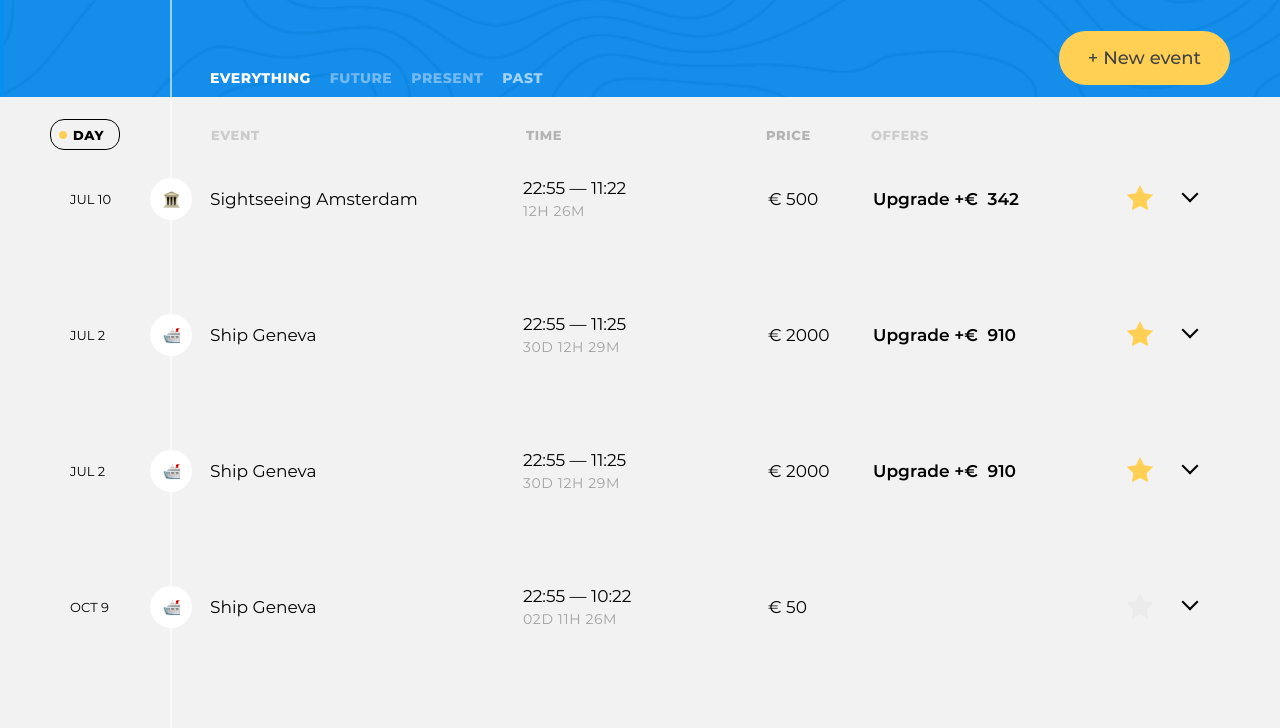
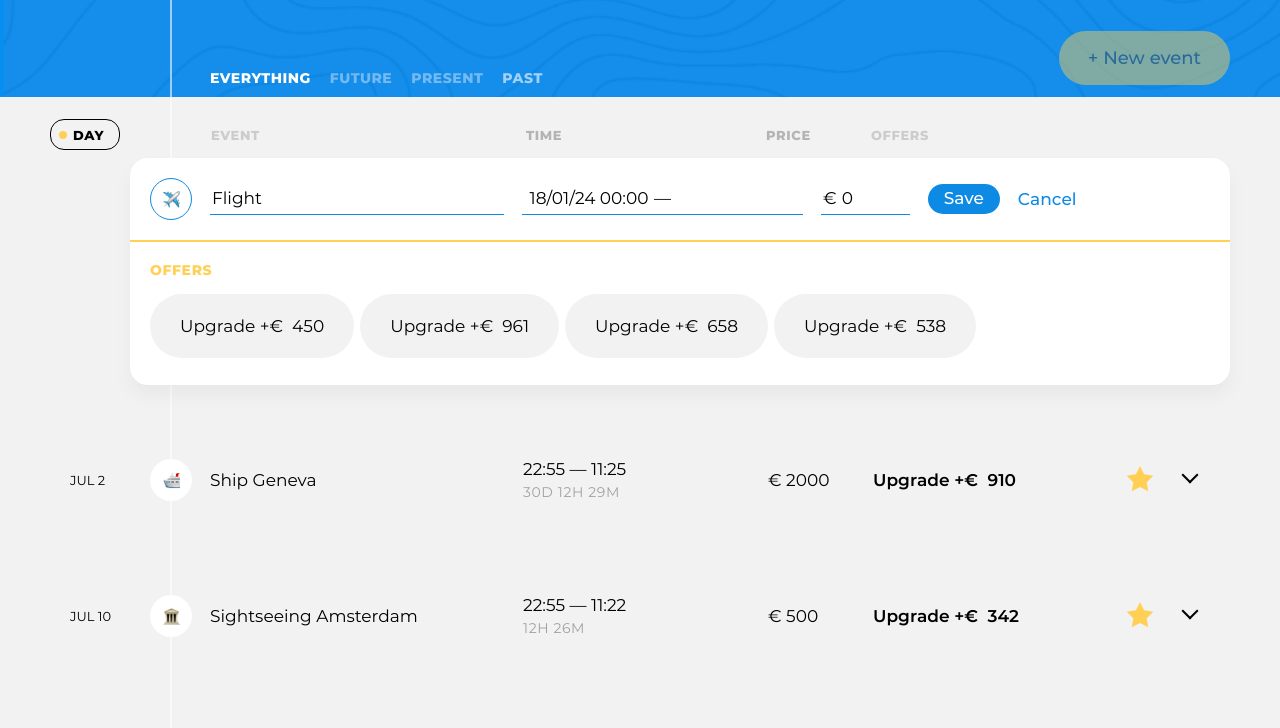
Before and after one commit to htmlacademy-ecmascript/1439495-big-trip-22, a website built with webpack: page public/index.html in a window 1280 px wide. Both pictures are taken after a click on the button "New event". Shown: the part 68-796 px from the top of the page. Built offline with nearby package versions, Linux system fonts and the light colour scheme.

Commit message:
Реализовала добавление точки маршрута

```diff
--- a/public/index.html
+++ b/public/index.html
@@ -22,7 +22,7 @@
             </div>
           </div>
 
-          <button class="trip-main__event-add-btn  btn  btn--big  btn--yellow" type="button">New event</button>
+
         </div>
       </div>
     </header>
--- a/src/main.js
+++ b/src/main.js
@@ -15,7 +15,7 @@ const offersModel = new OffersModel();
 const destinationsModel = new DestinationsModel();
 const filterModel = new FilterModel();
 
-const tripListPresenter = new TripListPresenter(contentContainerElement, eventsModel, offersModel, destinationsModel, filterModel);
+const tripListPresenter = new TripListPresenter(contentContainerElement, headerContainerElement, eventsModel, offersModel, destinationsModel, filterModel);
 const headerPresenter = new HeaderPresenter(headerContainerElement, eventsModel, destinationsModel);
 const filterPresenter = new FilterPresenter(filterContainerElement, eventsModel, filterModel);
 
--- /dev/null
+++ b/src/presenter/new-point-presenter.js
@@ -0,0 +1,43 @@
+import { UpdateType, UserAction } from '../const';
+import { RenderPosition, remove, render } from '../framework/render';
+import { getRandomNumber } from '../utils';
+import AddPointView from '../view/add-point-view';
+
+
+export default class NewPointPresenter {
+  #container = null;
+  #offers = null;
+  #destinations = null;
+  #handleDataChange = null;
+  #handleResetForm = null;
+  #addPointFormComponent = null;
+
+  constructor({container, offers, destinations, onDataChange, onResetForm}) {
+    this.#container = container;
+    this.#offers = offers;
+    this.#destinations = destinations;
+    this.#handleDataChange = onDataChange;
+    this.#handleResetForm = onResetForm;
+  }
+
+  init() {
+    this.#addPointFormComponent = new AddPointView({
+      offers: this.#offers,
+      destinations: this.#destinations,
+      onFormSubmit: this.#handleFormSubmit,
+      onFormReset: this.#closeAddPointForm,
+    });
+    render(this.#addPointFormComponent, this.#container, RenderPosition.AFTERBEGIN);
+  }
+
+  #handleFormSubmit = (point) => {
+    //пока нет сервера пусть будет такое id
+    this.#handleDataChange(UserAction.ADD_EVENT, UpdateType.MAJOR, {id: getRandomNumber(), ...point});
+    this.#closeAddPointForm();
+  };
+
+  #closeAddPointForm = () => {
+    remove(this.#addPointFormComponent);
+    this.#handleResetForm();
+  };
+}
--- a/src/presenter/point-presenter.js
+++ b/src/presenter/point-presenter.js
@@ -107,7 +107,6 @@ export default class PointPresenter {
   };
 
   #favoriteBtnClickHandler = () => {
-    //this.#handleDataChange({...this.#point, isFavorite: !this.#point.isFavorite});
     this.#handleDataChange(UserAction.UPDATE_EVENT, UpdateType.PATCH, {...this.#point, isFavorite: !this.#point.isFavorite});
   };
 
@@ -116,7 +115,6 @@ export default class PointPresenter {
   };
 
   #editFormSubmitHandler = (point) => {
-    //this.#handleDataChange(point);
     this.#handleDataChange(UserAction.UPDATE_EVENT, UpdateType.MINOR, point);
     this.#replaceEditFormToPoint();
     document.removeEventListener('keydown', this.#escapeKeydownHandler);
--- a/src/presenter/trip-list-presenter.js
+++ b/src/presenter/trip-list-presenter.js
@@ -4,13 +4,17 @@ import { remove, render } from '../framework/render.js';
 import EmptyListView from '../view/empty-list-view.js';
 import PointPresenter from './point-presenter.js';
 import { filter, sort } from '../utils.js';
-import { NoEventsTexts, SortTypes, UpdateType, UserAction } from '../const.js';
+import { FilterTypes, NoEventsTexts, SortTypes, UpdateType, UserAction } from '../const.js';
+import NewEventBtnView from '../view/new-event-btn-view.js';
+import NewPointPresenter from './new-point-presenter.js';
 
 export default class TripListPresenter {
   #tripListComponent = new ListView();
   #noEventsComponent = null;
   #sortComponent = null;
+  #addBtnComponent = null;
   #listContainer = null;
+  #btnContainer = null;
   #eventsModel = null;
   #offersModel = null;
   #destinationsModel = null;
@@ -18,8 +22,9 @@ export default class TripListPresenter {
   #currentSortType = SortTypes.DAY;
   #pointPresenters = new Map();
 
-  constructor(listContainer, eventsModel, offersModel, destinationsModel, filterModel) {
+  constructor(listContainer, buttonContainer, eventsModel, offersModel, destinationsModel, filterModel) {
     this.#listContainer = listContainer;
+    this.#btnContainer = buttonContainer;
     this.#eventsModel = eventsModel;
     this.#offersModel = offersModel;
     this.#destinationsModel = destinationsModel;
@@ -31,6 +36,7 @@ export default class TripListPresenter {
 
   get events() {
     const filteredEvents = filter[this.#filterModel.filter](this.#eventsModel.events);
+    sort[this.#currentSortType](filteredEvents);
     return filteredEvents;
   }
 
@@ -43,27 +49,20 @@ export default class TripListPresenter {
   }
 
   init() {
+    this.#addBtnComponent = new NewEventBtnView({onBtnClick: this.#handleAddPointBtnClick});
+    render(this.#addBtnComponent, this.#btnContainer);
     this.#renderFullPointsBoard();
   }
 
   #renderSortList() {
-    if (this.#sortComponent) {
-      remove(this.#sortComponent);
-    }
     this.#sortComponent = new SortView({onSortChange: this.#handleSortChange, currentSortType: this.#currentSortType});
     render(this.#sortComponent, this.#listContainer);
   }
 
   #renderFullPointsBoard() {
     if (this.events.length === 0) {
-      if (this.#sortComponent) {
-        remove(this.#sortComponent);
-      }
       this.#renderNoEventsComponent();
       return;
-    }
-    if (this.#noEventsComponent) {
-      remove(this.#noEventsComponent);
     }
     this.#renderSortList();
     this.#renderPoints();
@@ -71,18 +70,20 @@ export default class TripListPresenter {
 
   #renderPoints() {
     render(this.#tripListComponent, this.#listContainer);
-    sort[this.#currentSortType](this.events);
     for (let i = 0; i < this.events.length; i++) {
       this.#renderPoint(this.events[i]);
     }
   }
 
   #renderNoEventsComponent() {
-    if (this.#noEventsComponent) {
-      remove(this.#noEventsComponent);
-    }
     this.#noEventsComponent = new EmptyListView({text: NoEventsTexts[this.#filterModel.filter]});
     render(this.#noEventsComponent, this.#listContainer);
+  }
+
+  #clearFullBoard() {
+    remove(this.#noEventsComponent);
+    remove(this.#sortComponent);
+    this.#clearPointsBoard();
   }
 
   #clearPointsBoard() {
@@ -121,11 +122,11 @@ export default class TripListPresenter {
         this.#pointPresenters.get(data.id).init(data);
         break;
       case UpdateType.MINOR:
-        this.#clearPointsBoard();
+        this.#clearFullBoard();
         this.#renderFullPointsBoard();
         break;
       case UpdateType.MAJOR:
-        this.#clearPointsBoard();
+        this.#clearFullBoard();
         this.#renderFullPointsBoard();
         break;
     }
@@ -146,4 +147,22 @@ export default class TripListPresenter {
     }
   };
 
+  #handleAddPointBtnClick = () => {
+    this.#addBtnComponent.element.disabled = true;
+    const newPointPresenter = new NewPointPresenter({
+      container: this.#tripListComponent.element,
+      offers: this.offers,
+      destinations: this.destinations,
+      onDataChange: this.#handleViewAction,
+      onResetForm: this.#handleNewEventFormClose
+    });
+    this.#currentSortType = SortTypes.DAY;
+    this.#filterModel.setFilter(UpdateType.MAJOR, FilterTypes.EVERYTHING);
+    newPointPresenter.init();
+  };
+
+  #handleNewEventFormClose = () => {
+    this.#addBtnComponent.element.disabled = false;
+  };
+
 }
--- a/src/view/add-point-view.js
+++ b/src/view/add-point-view.js
@@ -1,39 +1,97 @@
-import { EVENT_TYPES } from '../const.js';
-import AbstractView from '../framework/view/abstract-view.js';
+import { DateFormats, EVENT_TYPES } from '../const.js';
+import AbstractStatefulView from '../framework/view/abstract-stateful-view.js';
+import flatpickr from 'flatpickr';
+import 'flatpickr/dist/flatpickr.min.css';
 
-function createAddPointFormTemplate(offers, destinations) {
+const POINT_TEMPLATE = {
+  price: 0,
+  dateFrom: '',
+  dateTo: '',
+  destination: '',
+  isFavorite: false,
+  offers: [],
+  type: 'flight'
+};
 
-  const renderEventTypesList = EVENT_TYPES.map((type) => (`
-    <div class="event__type-item">
-      <input id="event-type-${type}-1" class="event__type-input  visually-hidden" type="radio" name="event-type" value="${type}">
-      <label class="event__type-label  event__type-label--${type}" for="event-type-${type}-1">${type}</label>
-    </div>
-  `)).join('');
-  const renderDestinationsList = destinations.map((dest) => `<option value="${dest.name}"></option>`).join('');
+function createPointTypesTemplate(type) {
+  return (
+    EVENT_TYPES.map((eventType) => (
+      `<div class="event__type-item">
+        <input
+          id="event-type-${eventType}-1"
+          class="event__type-input  visually-hidden"
+          type="radio"
+          name="event-type"
+          value="${eventType}"
+          ${eventType === type ? 'checked' : ''}>
+        <label class="event__type-label  event__type-label--${eventType}" for="event-type-${eventType}-1">${eventType}</label>
+      </div>`
+    )).join('')
+  );
+}
 
-  const renderOffersForType = (type = 'flight') => {
-    const typeOffers = offers.find((offer) => offer.type === type);
-    if (!typeOffers) {
-      return '';
-    }
-    return (`
-      <section class="event__section  event__section--offers">
-        <h3 class="event__section-title  event__section-title--offers">Offers</h3>
-          <div class="event__available-offers">
-          ${typeOffers.offers.map((offer) => `
-            <div class="event__offer-selector">
-                <input class="event__offer-checkbox  visually-hidden" id="event-offer-luggage-${offer.id}" type="checkbox" name="event-offer-luggage">
-                <label class="event__offer-label" for="event-offer-luggage-${offer.id}">
+function createAvaliableOffersTemplate(pointTypeOffers, offers) {
+  return (
+    pointTypeOffers.offers.map((offer) => (
+      `<div class="event__offer-selector">
+        <input
+          class="event__offer-checkbox  visually-hidden"
+          id="event-offer-${offer.title}-${offer.id}"
+          type="checkbox"
+          name="event-offer-${offer.title}"
+          data-id="${offer.id}"
+          ${offers.includes(offer.id) ? 'checked' : ''}>
+        <label class="event__offer-label" for="event-offer-${offer.title}-${offer.id}">
           <span class="event__offer-title">${offer.title}</span>
           &plus;&euro;&nbsp;
           <span class="event__offer-price">${offer.price}</span>
         </label>
+      </div>`
+    )
+    ).join('')
+  );
+}
+
+function createOffersSectionTemplate(allOffers, checkedOffers, type) {
+  const pointTypeOffers = allOffers.find((offer) => offer.type === type);
+  if (pointTypeOffers.length === 0) {
+    return '';
+  }
+  return (
+    `<section class="event__section  event__section--offers">
+      <h3 class="event__section-title  event__section-title--offers">Offers</h3>
+
+        <div class="event__available-offers">
+          ${createAvaliableOffersTemplate(pointTypeOffers, checkedOffers)}
         </div>
-          `).join('')}
+    </section>`
+  );
+}
+
+function createDestinationSectionTemplate(destinationInfo) {
+  if (!destinationInfo) {
+    return '';
+  }
+  return (
+    `<section class="event__section  event__section--destination">
+      <h3 class="event__section-title  event__section-title--destination">Destination</h3>
+      <p class="event__destination-description">${destinationInfo.description}</p>
+
+      <div class="event__photos-container">
+        <div class="event__photos-tape">
+          ${destinationInfo.pictures.map((image) => `<img class="event__photo" src="${image.src}" alt="${image.description}">`).join('')}
         </div>
-      </section>
-    `);
-  };
+      </div>
+    </section>`
+  );
+}
+
+function createAddPointFormTemplate(point, allOffers, destinations) {
+  const {price, dateFrom, dateTo, destination, offers, type} = point;
+
+  const destinationInfo = destinations.find((item) => item.id === destination);
+
+  const renderDestinationsList = destinations.map((dest) => `<option value="${dest.name}"></option>`).join('');
 
   return (
     `<li class="trip-events__item">
@@ -42,23 +100,23 @@ function createAddPointFormTemplate(offers, destinations) {
           <div class="event__type-wrapper">
             <label class="event__type  event__type-btn" for="event-type-toggle-1">
               <span class="visually-hidden">Choose event type</span>
-              <img class="event__type-icon" width="17" height="17" src="img/icons/flight.png" alt="Event type icon">
+              <img class="event__type-icon" width="17" height="17" src="img/icons/${type}.png" alt="Event type icon">
             </label>
             <input class="event__type-toggle  visually-hidden" id="event-type-toggle-1" type="checkbox">
 
             <div class="event__type-list">
               <fieldset class="event__type-group">
                 <legend class="visually-hidden">Event type</legend>
-                ${renderEventTypesList}
+                ${createPointTypesTemplate(type)}
               </fieldset>
             </div>
           </div>
 
           <div class="event__field-group  event__field-group--destination">
             <label class="event__label  event__type-output" for="event-destination-1">
-              Flight
+              ${type}
             </label>
-            <input class="event__input  event__input--destination" id="event-destination-1" type="text" name="event-destination" value="" list="destination-list-1">
+            <input class="event__input  event__input--destination" id="event-destination-1" type="text" name="event-destination" value="${destinationInfo ? destinationInfo.name : ''}" list="destination-list-1">
             <datalist id="destination-list-1">
               ${renderDestinationsList}
             </datalist>
@@ -66,10 +124,10 @@ function createAddPointFormTemplate(offers, destinations) {
 
           <div class="event__field-group  event__field-group--time">
             <label class="visually-hidden" for="event-start-time-1">From</label>
-            <input class="event__input  event__input--time" id="event-start-time-1" type="text" name="event-start-time" value="19/03/19 00:00">
+            <input class="event__input  event__input--time" id="event-start-time-1" type="text" name="event-start-time" value="${dateFrom}">
             &mdash;
             <label class="visually-hidden" for="event-end-time-1">To</label>
-            <input class="event__input  event__input--time" id="event-end-time-1" type="text" name="event-end-time" value="19/03/19 00:00">
+            <input class="event__input  event__input--time" id="event-end-time-1" type="text" name="event-end-time" value="${dateTo}">
           </div>
 
           <div class="event__field-group  event__field-group--price">
@@ -77,32 +135,144 @@ function createAddPointFormTemplate(offers, destinations) {
               <span class="visually-hidden">Price</span>
               &euro;
             </label>
-            <input class="event__input  event__input--price" id="event-price-1" type="text" name="event-price" value="">
+            <input class="event__input  event__input--price" id="event-price-1" type="text" name="event-price" value="${price}">
           </div>
 
           <button class="event__save-btn  btn  btn--blue" type="submit">Save</button>
           <button class="event__reset-btn" type="reset">Cancel</button>
+
         </header>
         <section class="event__details">
-          ${renderOffersForType()}
+          ${createOffersSectionTemplate(allOffers, offers, type)}
 
+          ${createDestinationSectionTemplate(destinationInfo)}
         </section>
       </form>
     </li>`
   );
 }
 
-export default class AddPointView extends AbstractView {
+export default class AddPointView extends AbstractStatefulView {
   #offers = null;
   #destinations = null;
+  #handleFormSubmit = null;
+  #handleFormReset = null;
 
-  constructor({offers, destinations}) {
+  #dateFromDatepicker = null;
+  #dateToDatepicker = null;
+
+  constructor({offers, destinations, onFormSubmit, onFormReset}) {
     super();
+    this._setState(POINT_TEMPLATE);
     this.#offers = offers;
     this.#destinations = destinations;
+    this.#handleFormSubmit = onFormSubmit;
+    this.#handleFormReset = onFormReset;
+
+    this._restoreHandlers();
   }
 
   get template() {
-    return createAddPointFormTemplate(this.#offers, this.#destinations);
+    return createAddPointFormTemplate(this._state, this.#offers, this.#destinations);
+  }
+
+  removeElement() {
+    super.removeElement();
+
+    if (this.#dateFromDatepicker) {
+      this.#dateFromDatepicker.destroy();
+      this.#dateFromDatepicker = null;
+    }
+    if (this.#dateToDatepicker) {
+      this.#dateToDatepicker.destroy();
+      this.#dateToDatepicker = null;
     }
   }
+
+  #formSubmitHandler = (evt) => {
+    evt.preventDefault();
+    this.#handleFormSubmit(this._state);
+  };
+
+  #formResetHandler = () => {
+    this.#handleFormReset();
+  };
+
+  #pointTypeChangeHandler = (evt) => {
+    if (evt.target.closest('input')) {
+      this.updateElement({
+        type: evt.target.value,
+        offers: []
+      });
+    }
+  };
+
+  #offersChangeHandler = (evt) => {
+    if (evt.target.checked) {
+      this._setState({
+        offers: [...this._state.offers, parseInt(evt.target.dataset.id, 10)]
+      });
+    }
+  };
+
+  #destinationChangeHandler = (evt) => {
+    const newDestination = this.#destinations.find((destination) => destination.name === evt.target.value);
+    this.updateElement({
+      destination: newDestination.id
+    });
+  };
+
+  #priceInputHandler = (evt) => {
+    this._setState({
+      price: evt.target.value
+    });
+  };
+
+  #dateFromChangeHandler = ([date]) => {
+    this.updateElement({
+      dateFrom: date
+    });
+  };
+
+  #dateToChangeHandler = ([date]) => {
+    this.updateElement({
+      dateTo: date
+    });
+  };
+
+  #setDatepickers() {
+    this.#dateFromDatepicker = flatpickr(
+      this.element.querySelector('#event-start-time-1'),
+      {
+        dateFormat: DateFormats.FULL_DATE,
+        enableTime: true,
+        'time_24hr': true,
+        defaultDate: this._state.dateFrom || 'today',
+        maxDate: this._state.dateTo,
+        onChange: this.#dateFromChangeHandler
+      },
+    );
+    this.#dateToDatepicker = flatpickr(
+      this.element.querySelector('#event-end-time-1'),
+      {
+        dateFormat: DateFormats.FULL_DATE,
+        enableTime: true,
+        'time_24hr': true,
+        defaultDate: this._state.dateTo || '',
+        minDate: this._state.dateFrom,
+        onChange: this.#dateToChangeHandler
+      },
+    );
+  }
+
+  _restoreHandlers() {
+    this.element.querySelector('form').addEventListener('submit', this.#formSubmitHandler);
+    this.element.querySelector('.event__reset-btn').addEventListener('click', this.#formResetHandler);
+    this.element.querySelector('.event__type-group').addEventListener('click', this.#pointTypeChangeHandler);
+    this.element.querySelector('.event__available-offers').addEventListener('change', this.#offersChangeHandler);
+    this.element.querySelector('.event__input--destination').addEventListener('change', this.#destinationChangeHandler);
+    this.element.querySelector('.event__input--price').addEventListener('input', this.#priceInputHandler);
+
+    this.#setDatepickers();
+  }
+}
--- /dev/null
+++ b/src/view/new-event-btn-view.js
@@ -0,0 +1,27 @@
+import AbstractView from '../framework/view/abstract-view';
+
+function createNewEventBtnTemplate() {
+  return '<button class="trip-main__event-add-btn  btn  btn--big  btn--yellow" type="button">New event</button>';
+}
+
+
+export default class NewEventBtnView extends AbstractView {
+  #handleBtnClick = null;
+
+  constructor({onBtnClick}) {
+    super();
+    this.#handleBtnClick = onBtnClick;
+
+    this.element.addEventListener('click', this.#buttonClickHandler);
+  }
+
+  get template() {
+    return createNewEventBtnTemplate();
+  }
+
+  #buttonClickHandler = (evt) => {
+    evt.preventDefault();
+    this.#handleBtnClick();
+  };
+
+}
```
Lines whose indentation alone changed are shown as unchanged.
